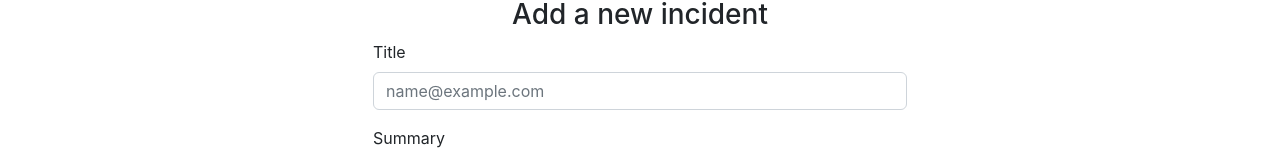
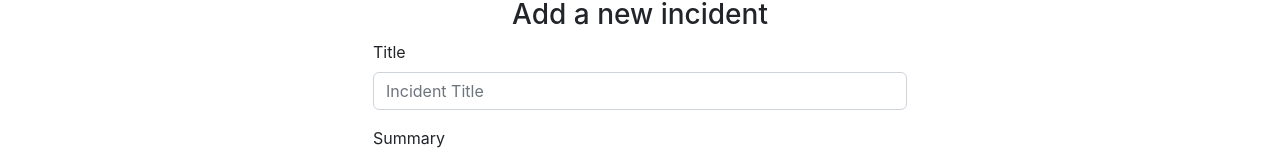
Before and after one commit to albertoaa/pager-duty-challenge, a React (Create React App) app: page /incidents in a window 1280 px wide. Both pictures are taken after typing "Sample" into the empty fields and a click on the button "Add Incident". Shown: the part 320-476 px from the top of the page. Built offline with nearby package versions, Linux system fonts and the light colour scheme; no server answers.

Commit message:
adding an incident on the UI

```diff
--- a/src/App.js
+++ b/src/App.js
@@ -22,7 +22,12 @@ const App = () => {
         <Route path='/' element={<Home />} />
         <Route
           path='/incidents'
-          element={<Incidents incidents={incidents} />}
+          element={
+            <Incidents
+              incidents={incidents}
+              setIncidents={(newIncidents) => setIncidents(newIncidents)}
+            />
+          }
         />
       </Routes>
     </div>
--- a/src/components/AddIncident.js
+++ b/src/components/AddIncident.js
@@ -1,38 +1,75 @@
-import React from 'react';
+import { useState } from 'react';
 
 const AddIncident = ({ createIncident }) => {
+  const [incident, setIncident] = useState({
+    title: '',
+    summary: '',
+  });
+
+  const generateRandomId = () => {
+    const list = 'ABCDEFGHIJKLMNPQRSTUVWXYZ123456789';
+    let res = '';
+    for (let i = 0; i < 7; i++) {
+      let rnd = Math.floor(Math.random() * list.length);
+      res = res + list.charAt(rnd);
+    }
+    return res;
+  };
+
+  const handleOnChange = (event) => {
+    setIncident({
+      ...incident,
+      [event.target.name]: event.target.value,
+    });
+  };
+
+  const submitForm = () => {
+    const newIncident = {
+      ...incident,
+      ...{
+        id: generateRandomId(),
+        status: 'open',
+      },
+    };
+    createIncident(newIncident);
+  };
+
   return (
     <div className='container-fluid d-flex flex-column align-items-center'>
       <h3>Add a new incident</h3>
       <form className='w-50'>
         <div className='mb-3 d-flex flex-column align-items-start'>
-          <label for='title' class='form-label'>
+          <label htmlFor='title' className='form-label'>
             Title
           </label>
           <input
             type='text'
-            class='form-control'
+            className='form-control'
             id='title'
             name='title'
-            placeholder='name@example.com'
+            placeholder='Incident Title'
+            onChange={(event) => handleOnChange(event)}
+            value={incident.title}
           />
         </div>
         <div className='mb-3 d-flex flex-column align-items-start'>
-          <label for='summary' class='form-label'>
+          <label htmlFor='summary' className='form-label'>
             Summary
           </label>
           <textarea
-            class='form-control'
+            className='form-control'
             id='summary'
             name='summary'
             rows='3'
+            onChange={(event) => handleOnChange(event)}
+            value={incident.summary}
           ></textarea>
         </div>
       </form>
       <button
         type='button'
         className='btn btn-success w-25 mb-5'
-        onClick={createIncident}
+        onClick={submitForm}
       >
         Submit
       </button>
--- a/src/pages/Incidents.js
+++ b/src/pages/Incidents.js
@@ -3,10 +3,12 @@ import Header from '../components/Header';
 import SingleIncident from '../components/SingleIncident';
 import AddIncident from '../components/AddIncident';
 
-const Incidents = ({ incidents }) => {
+const Incidents = ({ incidents, setIncidents }) => {
   const [showForm, setShowForm] = useState(false);
 
   const createIncident = (incident) => {
+    const newIncidents = [...incidents, incident];
+    setIncidents(newIncidents);
     setShowForm(false);
   };
   return (
@@ -21,7 +23,11 @@ const Incidents = ({ incidents }) => {
         >
           Add Incident
         </button>
-        {showForm && <AddIncident createIncident={createIncident} />}
+        {showForm && (
+          <AddIncident
+            createIncident={(incident) => createIncident(incident)}
+          />
+        )}
         <table className='table'>
           <thead>
             <tr>
```
